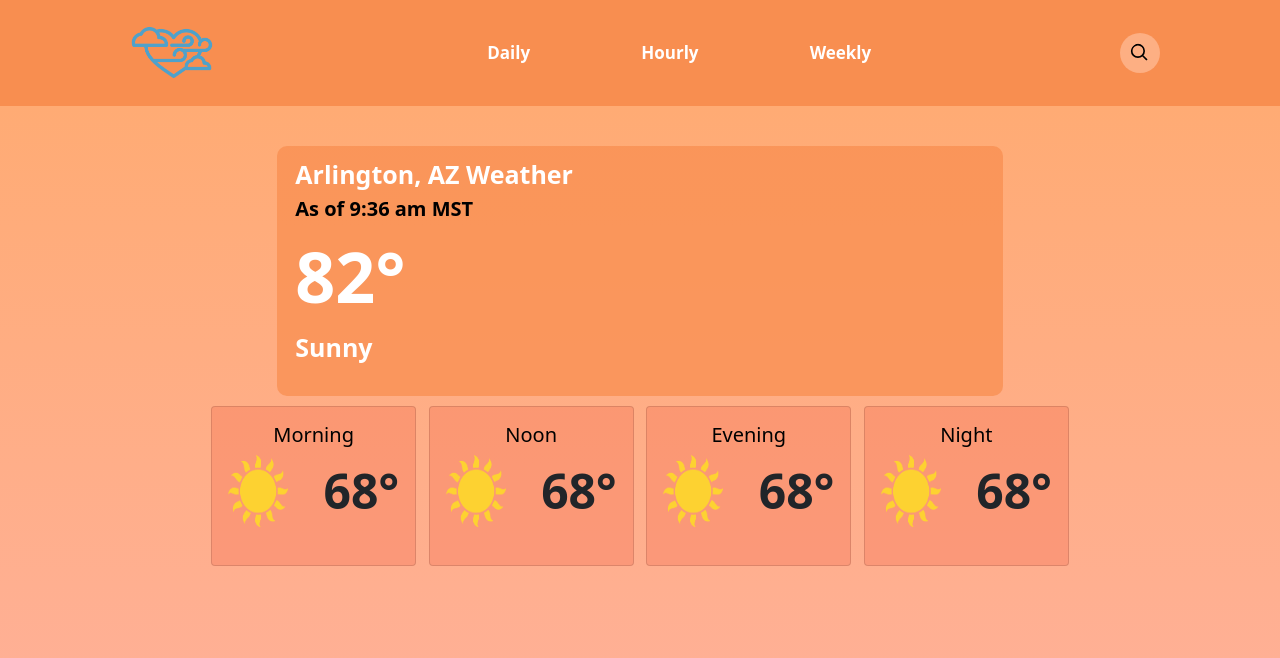
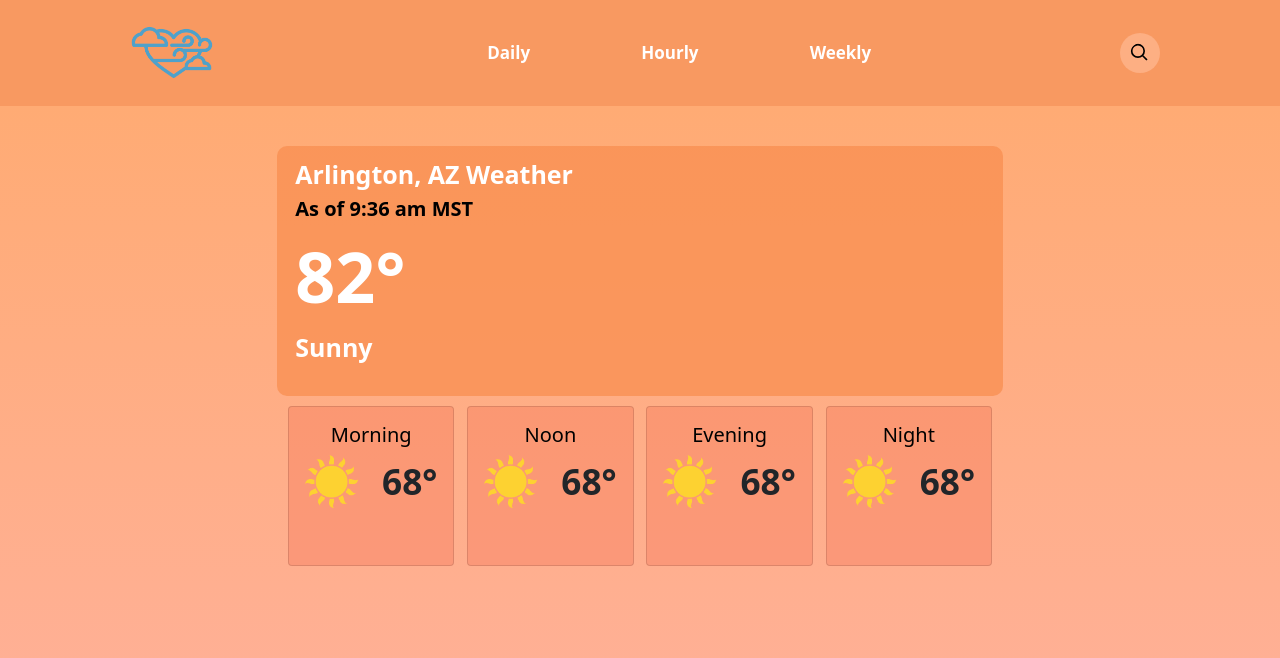
Before and after one commit to kevin-volkel/capstone-project, a React (Create React App) app: page / in a window 1280 px wide. Shown: the top 658 px of the page. Built offline with nearby package versions, Linux system fonts and the light colour scheme.

Commit message:
changed card styles

```diff
--- a/src/components/Navbar.jsx
+++ b/src/components/Navbar.jsx
@@ -16,7 +16,7 @@ const NavBar = () => {
       <Navbar
         className="d-flex flex-row justify-content-around"
         variant="dark"
-        style={{ backgroundColor: "rgb(248, 142, 80)" }}
+        style={{ backgroundColor: "rgba(248, 142, 80, 0.9)"}}
       >
         <Navbar.Brand href="#">
           <img src={Logo} alt="" height="80px" />
@@ -36,7 +36,7 @@ const NavBar = () => {
         </div> */}
         <Nav style = {{width:'400px'}} d-flex className = 'justify-content-between'>
         {DataNames.map((obj, i) => (
-            <Nav.Link key={i} style={{ color: "white", fontWeight: "bold",fontSize:'17px'}}>
+            <Nav.Link key={i} className = 'nav-item' style={{ color: "white", fontWeight: "bold",fontSize:'17px'}}>
               {obj.name}
             </Nav.Link>
           ))}
--- a/src/css/style.css
+++ b/src/css/style.css
@@ -142,7 +142,7 @@ body {
 }
 
 .slider .slider-card .card {
-  width: 16vw;
+  width: 13vw;
   height: 20vh;
   -webkit-box-shadow: black 10 10;
           box-shadow: black 10 10;
@@ -164,16 +164,27 @@ body {
   -webkit-box-pack: justify;
       -ms-flex-pack: justify;
           justify-content: space-between;
-  font-size: 3rem;
+  font-size: 2.2rem;
   font-weight: 700;
 }
 
 .slider .slider-card .card .card-body .card-text img {
-  width: 35%;
+  width: 40%;
+  height: 40%;
 }
 
 .slider .slider-card .card:hover {
   -webkit-box-shadow: rgba(0, 0, 0, 0.568) 3px 3px 10px;
           box-shadow: rgba(0, 0, 0, 0.568) 3px 3px 10px;
 }
+
+.nav-item {
+  border-bottom: 1px solid transparent;
+  -webkit-transition: all 0.5s;
+  transition: all 0.5s;
+}
+
+.nav-item:hover {
+  border-bottom: 2px solid white;
+}
 /*# sourceMappingURL=style.css.map */
--- a/src/style.scss
+++ b/src/style.scss
@@ -74,8 +74,9 @@ body {
   background: linear-gradient(
     to bottom,
     rgb(255, 171, 116),
-    rgb(255, 177, 158)
+    rgb(255, 177, 158),
   );
+
 }
 .weather-card {
   margin-top: 40px;
@@ -118,7 +119,7 @@ body {
     .slider-card{
         cursor: pointer;
         .card{
-            width: 16vw;
+            width: 13vw;
             height: 20vh;
             box-shadow: black 10 10;
             background-color: $fg-color;
@@ -131,10 +132,11 @@ body {
                 .card-text{
                     display: flex;
                     justify-content: space-between;
-                    font-size: 3rem;
+                    font-size: 2.2rem;
                     font-weight: 700;
                     img{
-                        width: 35%;
+                        width: 40%;
+                        height: 40%;
                     }
                 }
             }
@@ -146,3 +148,11 @@ body {
         }
     }
 }
+
+.nav-item{
+    border-bottom: 1px solid transparent;
+    transition: all 0.5s;
+    &:hover{
+        border-bottom: 2px solid rgb(255, 255, 255);
+    }
+}
```
Also changed, not shown: src/css/min/style.min.css (+1 -1 lines), 2 other files (tests, documents, lock files or other folders).
